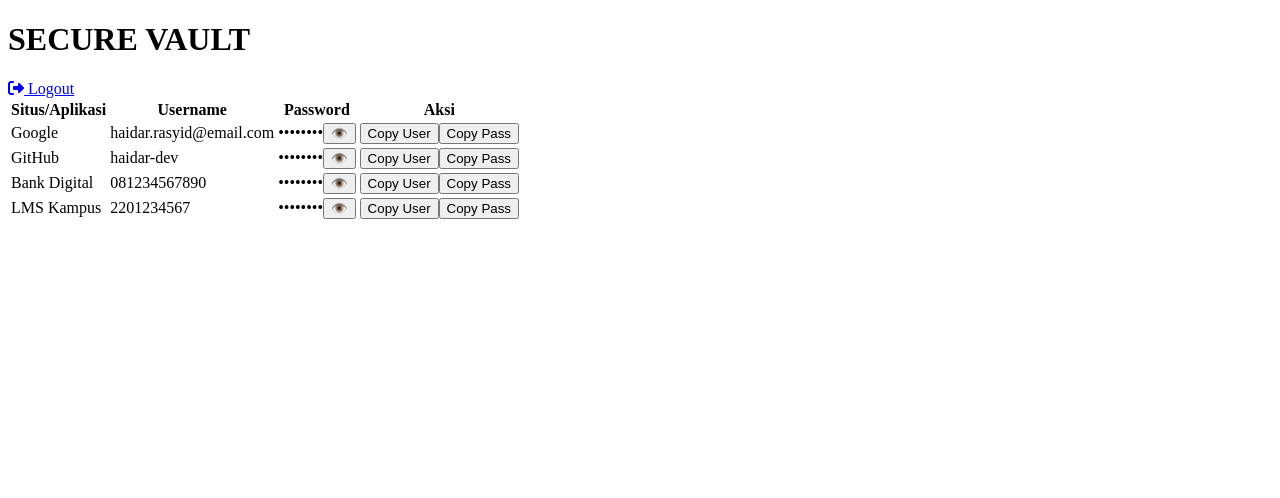
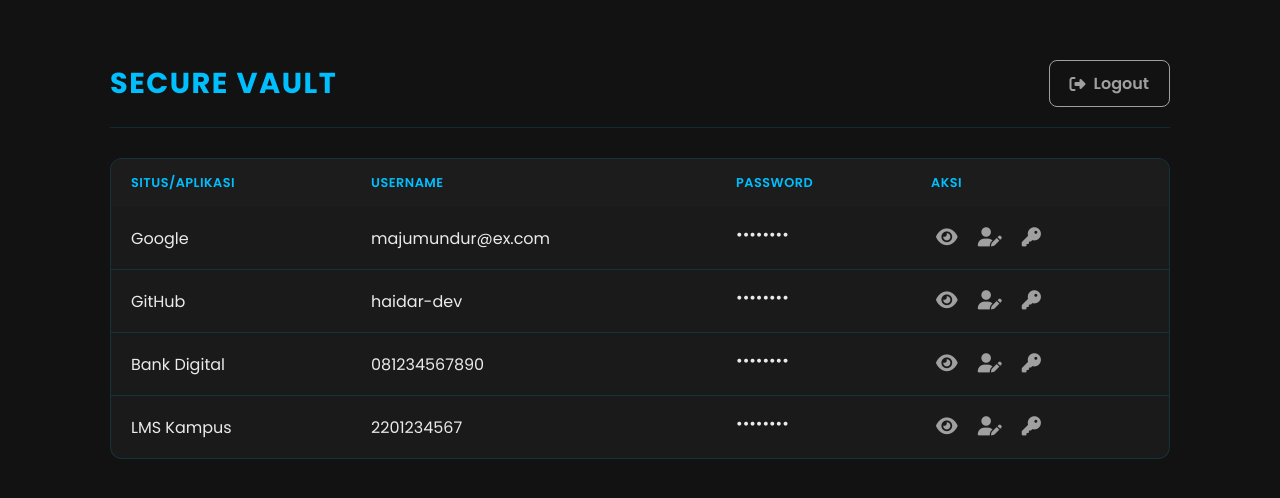
Before and after one commit to haidarobot/secure-vault-webapp, a plain HTML site: page dashboard.html in a window 1280 px wide. Drawn offline with Linux system fonts and the light colour scheme.

Commit message:
Feat: Merombak total tampilan UI ke desain futuristik

```diff
--- /dev/null
+++ b/dashboard.css
@@ -0,0 +1,158 @@
+/* dashboard.css */
+@import url('https://fonts.googleapis.com/css2?family=Poppins:wght@300;400;600;700&display=swap');
+
+:root {
+    --bg-color: #121212;
+    --accent-color: #00BFFF;
+    --accent-glow: rgba(0, 191, 255, 0.3);
+    --text-color: #EAEAEA;
+    --text-muted-color: #A0A0A0;
+    --border-color: rgba(0, 191, 255, 0.15);
+    --table-header-bg: #1C1C1C;
+    --table-row-hover-bg: rgba(0, 191, 255, 0.05);
+}
+
+* {
+    margin: 0;
+    padding: 0;
+    box-sizing: border-box;
+}
+
+body {
+    font-family: 'Poppins', 'Segoe UI', sans-serif;
+    background-color: var(--bg-color);
+    color: var(--text-color);
+    animation: fadeIn 0.8s ease-in-out;
+}
+
+.dashboard-container {
+    max-width: 1100px;
+    margin: 40px auto;
+    padding: 20px;
+}
+
+.dashboard-header {
+    display: flex;
+    justify-content: space-between;
+    align-items: center;
+    padding-bottom: 20px;
+    margin-bottom: 30px;
+    border-bottom: 1px solid var(--border-color);
+}
+
+.logo {
+    font-size: 1.8rem;
+    font-weight: 700;
+    letter-spacing: 1.5px;
+    color: var(--accent-color);
+}
+
+.btn {
+    padding: 10px 20px;
+    border-radius: 8px;
+    text-decoration: none;
+    font-weight: 600;
+    cursor: pointer;
+    transition: all 0.3s ease;
+    display: inline-flex;
+    align-items: center;
+    gap: 8px;
+}
+
+.btn-logout {
+    background: transparent;
+    border: 1px solid var(--text-muted-color);
+    color: var(--text-muted-color);
+}
+
+.btn-logout:hover {
+    background: var(--accent-color);
+    color: var(--bg-color);
+    border-color: var(--accent-color);
+    box-shadow: 0 0 15px var(--accent-glow);
+}
+
+.table-container {
+    background-color: #1A1A1A;
+    border: 1px solid var(--border-color);
+    border-radius: 12px;
+    overflow: hidden;
+}
+
+.password-table {
+    width: 100%;
+    border-collapse: collapse;
+}
+
+.password-table th, .password-table td {
+    padding: 15px 20px;
+    text-align: left;
+    vertical-align: middle;
+}
+
+.password-table thead {
+    background-color: var(--table-header-bg);
+}
+
+.password-table th {
+    font-weight: 600;
+    color: var(--accent-color);
+    text-transform: uppercase;
+    font-size: 0.8rem;
+    letter-spacing: 0.5px;
+}
+
+.password-table tbody tr {
+    border-bottom: 1px solid var(--border-color);
+    transition: background-color 0.3s ease;
+}
+
+.password-table tbody tr:last-child {
+    border-bottom: none;
+}
+
+.password-table tbody tr:hover {
+    background-color: var(--table-row-hover-bg);
+}
+
+.password-cell {
+    display: flex;
+    align-items: center;
+    gap: 15px;
+}
+
+.action-buttons {
+    display: flex;
+    gap: 10px;
+}
+
+.btn-action {
+    background: none;
+    border: none;
+    color: var(--text-muted-color);
+    cursor: pointer;
+    font-size: 1.2rem;
+    transition: color 0.3s ease, transform 0.3s ease;
+    padding: 5px;
+}
+
+.btn-action:hover {
+    color: var(--accent-color);
+    transform: scale(1.1);
+}
+
+@keyframes fadeIn {
+    from { opacity: 0; transform: translateY(-10px); }
+    to { opacity: 1; transform: translateY(0); }
+}
+
+@media (max-width: 768px) {
+    .dashboard-container {
+        margin: 20px auto;
+        padding: 15px;
+    }
+    .password-table {
+        display: block;
+        overflow-x: auto;
+    }
+}
--- a/dashboard.js
+++ b/dashboard.js
@@ -2,24 +2,15 @@
 
 document.addEventListener("DOMContentLoaded", function() {
     const tableBody = document.getElementById("passwordTableBody");
-    const notification = document.getElementById("copyNotification");
-
-    // Fungsi untuk menampilkan notifikasi
-    function showNotification(message) {
-        notification.textContent = message;
-        notification.classList.add("show");
-        setTimeout(() => {
-            notification.classList.remove("show");
-        }, 2000); // Notifikasi hilang setelah 2 detik
-    }
 
     // Fungsi untuk menyalin teks ke clipboard
     function copyToClipboard(text, type) {
         navigator.clipboard.writeText(text).then(() => {
-            showNotification(`${type} berhasil disalin!`);
+            // Menggunakan alert standar untuk notifikasi
+            alert(`${type} berhasil disalin: ${text}`);
         }).catch(err => {
             console.error("Gagal menyalin teks: ", err);
-            showNotification(`Gagal menyalin. Coba lagi.`);
+            alert(`Gagal menyalin.`);
         });
     }
 
@@ -27,71 +18,73 @@ document.addEventListener("DOMContentLoaded", function() {
     passwordEntries.forEach(entry => {
         const row = document.createElement("tr");
 
-        // Kolom 1: Situs
+        // Kolom Situs
         const siteCell = document.createElement("td");
         siteCell.textContent = entry.site;
         row.appendChild(siteCell);
 
-        // Kolom 2: Username
+        // Kolom Username
         const usernameCell = document.createElement("td");
         usernameCell.textContent = entry.username;
         row.appendChild(usernameCell);
 
-        // Kolom 3: Password (dengan toggle)
+        // Kolom Password (dengan toggle)
         const passwordCell = document.createElement("td");
         passwordCell.classList.add("password-cell");
 
         const passwordSpan = document.createElement("span");
-        passwordSpan.textContent = "••••••••"; // Tampilkan sebagai titik-titik
-        passwordSpan.dataset.password = entry.password; // Simpan password asli di data attribute
+        passwordSpan.textContent = "••••••••";
+        passwordSpan.dataset.password = entry.password;
         passwordSpan.dataset.isMasked = "true";
+        passwordCell.appendChild(passwordSpan);
+        row.appendChild(passwordCell);
 
+        // Kolom Aksi (Tombol)
+        const actionCell = document.createElement("td");
+        const buttonGroup = document.createElement("div");
+        buttonGroup.classList.add("action-buttons");
+
+        // Tombol Toggle Password
         const toggleButton = document.createElement("button");
-        toggleButton.textContent = "👁️";
-        toggleButton.classList.add("btn-toggle");
+        toggleButton.classList.add("btn-action");
+        toggleButton.innerHTML = `<i class="fa-solid fa-eye"></i>`;
         toggleButton.title = "Tampilkan/Sembunyikan Password";
-
         toggleButton.addEventListener("click", () => {
             if (passwordSpan.dataset.isMasked === "true") {
                 passwordSpan.textContent = passwordSpan.dataset.password;
                 passwordSpan.dataset.isMasked = "false";
-                toggleButton.textContent = "🙈";
+                toggleButton.innerHTML = `<i class="fa-solid fa-eye-slash"></i>`;
             } else {
                 passwordSpan.textContent = "••••••••";
                 passwordSpan.dataset.isMasked = "true";
-                toggleButton.textContent = "👁️";
+                toggleButton.innerHTML = `<i class="fa-solid fa-eye"></i>`;
             }
         });
 
-        passwordCell.appendChild(passwordSpan);
-        passwordCell.appendChild(toggleButton);
-        row.appendChild(passwordCell);
-
-        // Kolom 4: Aksi (Tombol Copy)
-        const actionCell = document.createElement("td");
-        const buttonGroup = document.createElement("div");
-        buttonGroup.classList.add("action-buttons");
-
+        // Tombol Copy Username
         const copyUserButton = document.createElement("button");
-        copyUserButton.textContent = "Copy User";
-        copyUserButton.classList.add("btn-copy");
+        copyUserButton.classList.add("btn-action");
+        copyUserButton.innerHTML = `<i class="fa-solid fa-user-pen"></i>`;
+        copyUserButton.title = "Salin Username";
         copyUserButton.addEventListener("click", () => {
             copyToClipboard(entry.username, "Username");
         });
 
+        // Tombol Copy Password
         const copyPassButton = document.createElement("button");
-        copyPassButton.textContent = "Copy Pass";
-        copyPassButton.classList.add("btn-copy");
+        copyPassButton.classList.add("btn-action");
+        copyPassButton.innerHTML = `<i class="fa-solid fa-key"></i>`;
+        copyPassButton.title = "Salin Password";
         copyPassButton.addEventListener("click", () => {
             copyToClipboard(entry.password, "Password");
         });
 
+        buttonGroup.appendChild(toggleButton);
         buttonGroup.appendChild(copyUserButton);
         buttonGroup.appendChild(copyPassButton);
         actionCell.appendChild(buttonGroup);
         row.appendChild(actionCell);
 
-        // Tambahkan baris ke dalam tabel
         tableBody.appendChild(row);
     });
 });
--- a/data.js
+++ b/data.js
@@ -1,26 +1,24 @@
 // data.js
-// Tempat menyimpan semua data kredensial.
-// Edit array ini untuk mengelola password Anda.
 
 const passwordEntries = [
   {
     site: "Google",
-    username: "haidar.rasyid@email.com",
-    password: "PasswordGoogleSuperRahasia_123"
+    username: "majumundur@ex.com",
+    password: "forwardbackward"
   },
   {
     site: "GitHub",
     username: "haidar-dev",
-    password: "PasswordGitHubAmanBanget!@#"
+    password: "git@#$dollarindonesia"
   },
   {
     site: "Bank Digital",
     username: "081234567890",
-    password: "PINRahasia456"
+    password: "90099900"
   },
   {
     site: "LMS Kampus",
     username: "2201234567",
-    password: "IniPasswordLMS"
+    password: "PasswordLMS"
   }
 ];
```
Also changed, not shown: script.js (+2 -12 lines), style.css (+4 -12 lines), images/dashboard-page.png.png (added), images/login-page.png.png (added), 1 other file.
